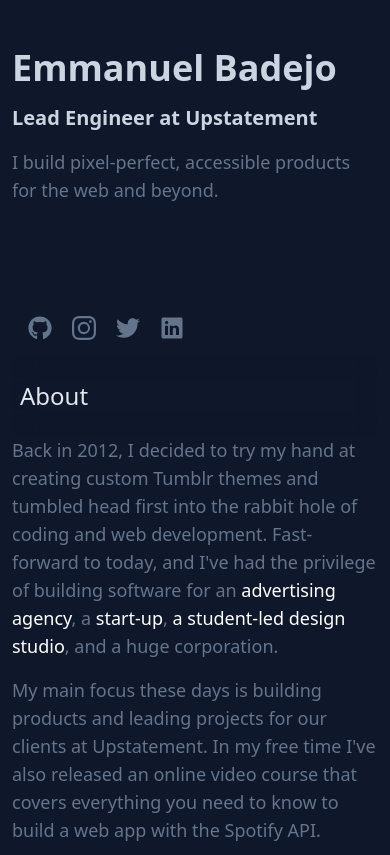
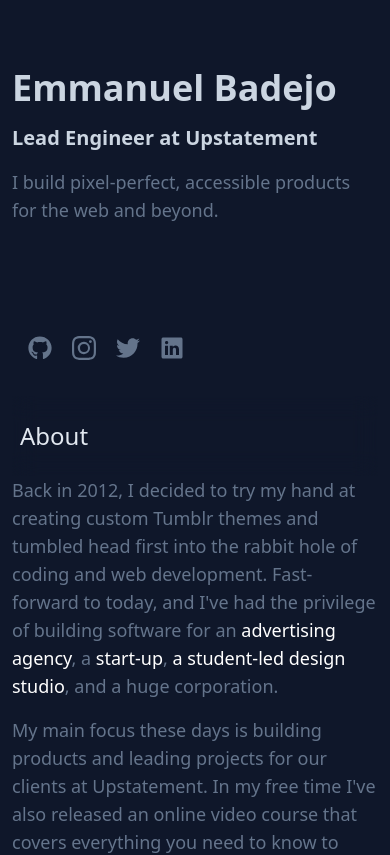
Before and after one commit to professor-12/Emmanuel-sPortfolio, a Next.js app: page / in a window 390 px wide. Shown: the top 855 px of the page. Built offline with nearby package versions, Linux system fonts and the light colour scheme.

Commit message:
Improve styling

```diff
--- a/components/Navigation/Header.tsx
+++ b/components/Navigation/Header.tsx
@@ -4,7 +4,7 @@
 
 const Header = () => {
     return (
-        <div className="lg:fixed">
+        <div className="lg:fixed py-5">
             <div className="space-y-4 text-slate-300">
                 <h1 className="md:text-5xl text-4xl font-bold ">Emmanuel Badejo</h1>
                 <p className="text-xl font-semibold">
```
